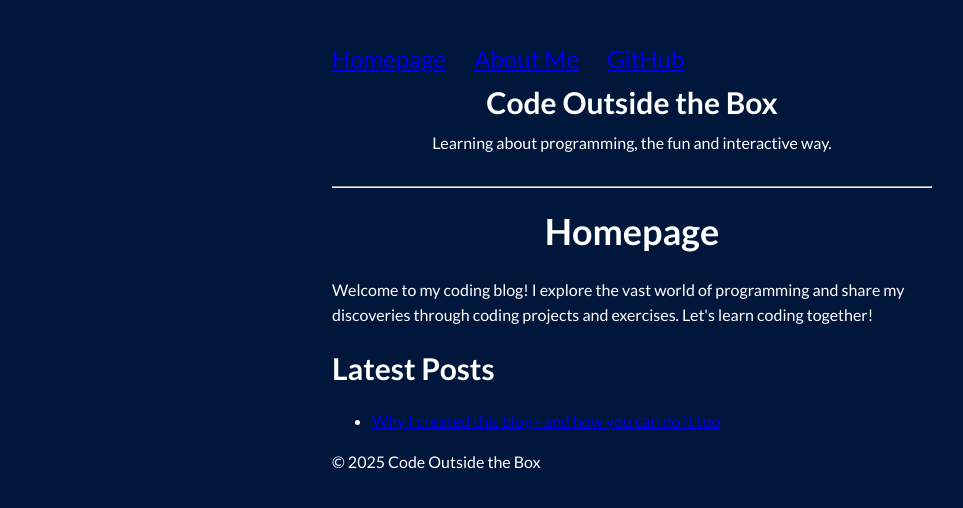
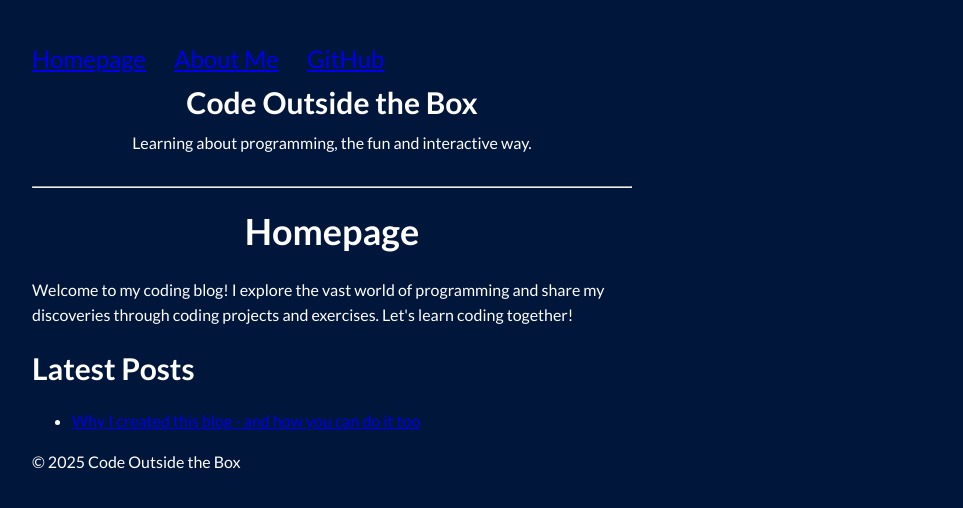
Before and after one commit to MicroChip818/microchip818.github.io, a Jekyll site: the page built from index.html, in a window 1280 px wide. Shown: the top 508 px of the page, without its empty margins (8-971 px from the left). Built offline with Jekyll 4.4.1, drawn with Linux system fonts in a browser that asks for light colours.

Commit message:
Update main.css

```diff
--- a/assets/css/main.css
+++ b/assets/css/main.css
@@ -5,6 +5,9 @@ body {
   padding: 2rem;
   line-height: 1.6;
   max-width: 600px;
+}
+
+p, h1, h2, h3, h4, h5, h6, li, pre {
   margin-left: auto;
   margin-right: auto;
 }
```
